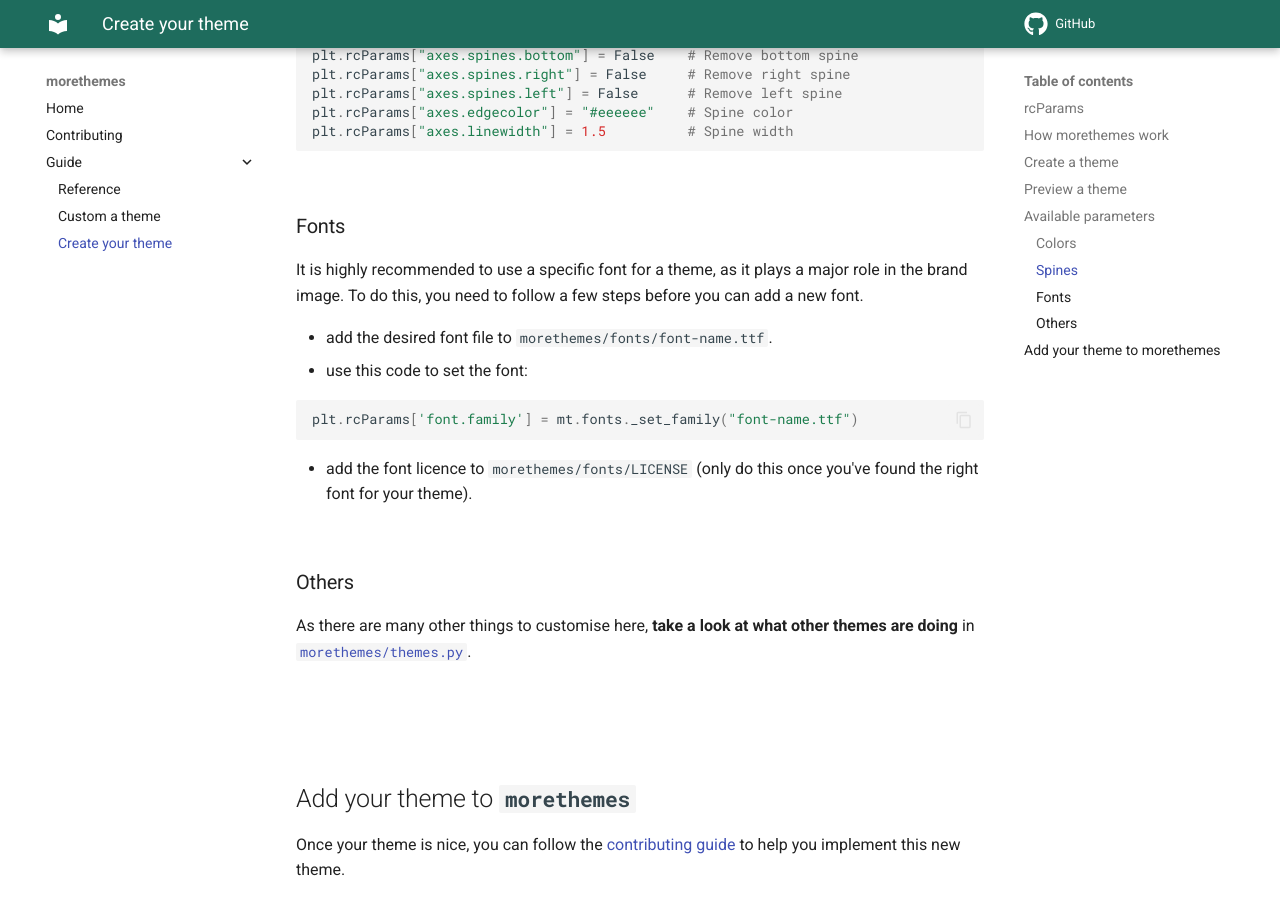
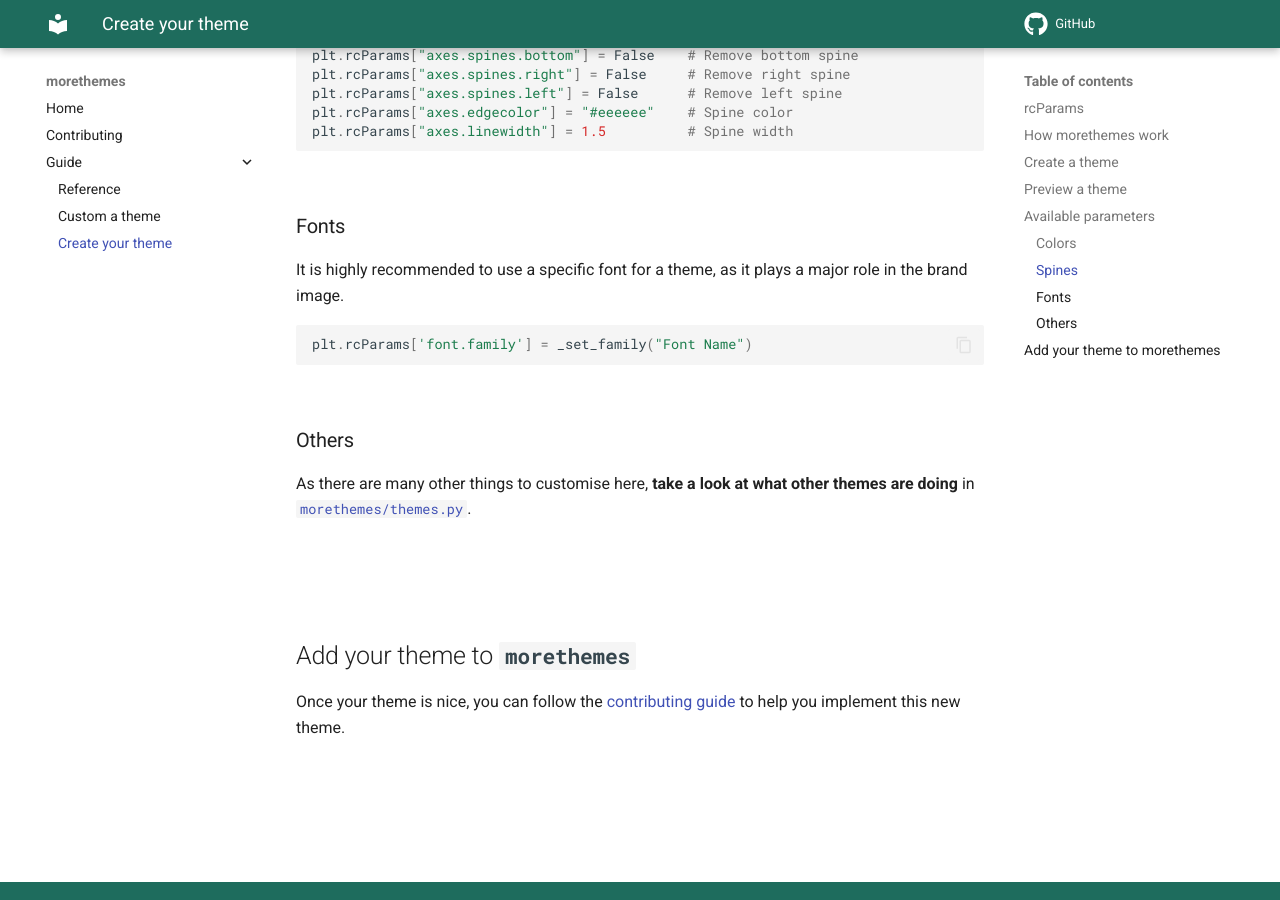
Before and after one commit to y-sunflower/morethemes, an MkDocs documentation site: the page built from docs/guide/create-your-theme.md, in a window 1280 px wide and 900 px high, scrolled down 3866 px. Built offline with MkDocs 1.6.1 and Material for MkDocs 9.7.7, drawn with Linux system fonts in a browser that asks for light colours; comment, search, counter and statistics services are not loaded.

Commit message:
update doc

````diff
--- a/docs/guide/create-your-theme.md
+++ b/docs/guide/create-your-theme.md
@@ -166,16 +166,11 @@ plt.rcParams["axes.linewidth"] = 1.5          # Spine width
 
 ### Fonts
 
-It is highly recommended to use a specific font for a theme, as it plays a major role in the brand image. To do this, you need to follow a few steps before you can add a new font.
-
-- add the desired font file to `morethemes/fonts/font-name.ttf`.
-- use this code to set the font:
+It is highly recommended to use a specific font for a theme, as it plays a major role in the brand image.
 
 ```python
-plt.rcParams['font.family'] = mt.fonts._set_family("font-name.ttf")
+plt.rcParams['font.family'] = _set_family("Font Name")
 ```
-
-- add the font licence to `morethemes/fonts/LICENSE` (only do this once you've found the right font for your theme).
 
 ### Others
 
````
Also changed, not shown: docs/contributing.md (+3 -2 lines), pyproject.toml (+2 -7 lines).
